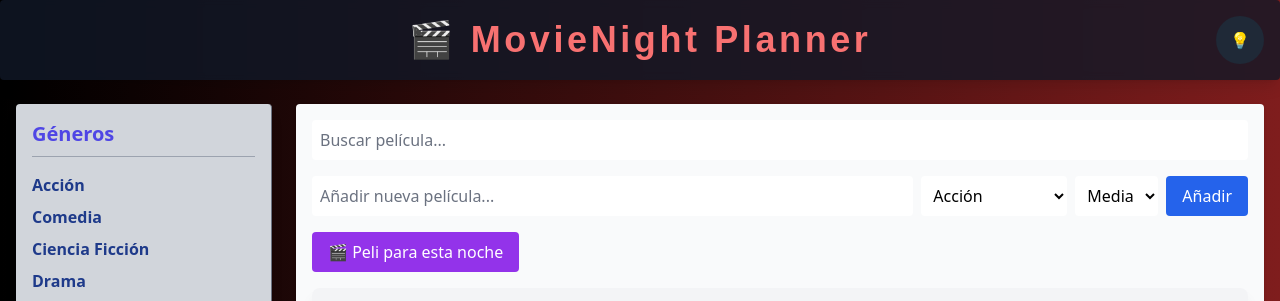
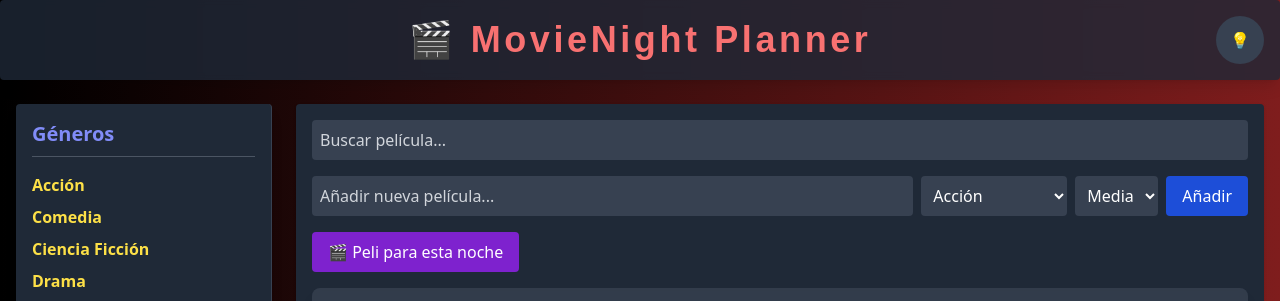
Before and after one commit to Alex92Rivas/taskflow-project, a plain HTML site: page index.html in a window 1280 px wide. Shown: the top 301 px of the page. Drawn offline with nearby package versions, Linux system fonts and the light colour scheme.

Commit message:
fix colores inputs y selects en modo claro

```diff
--- a/index.html
+++ b/index.html
@@ -1,5 +1,5 @@
 <!DOCTYPE html>
-<html lang="es" class="">
+<html lang="es" class="dark">
 <head>
   <meta charset="UTF-8">
   <title>MovieNight Planner</title>
@@ -15,12 +15,47 @@
   </script>
 
   <link rel="stylesheet" href="styles.css">
+
+  <style>
+    /* CAMPOS DEL FORMULARIO: forzar colores */
+    html.dark #search-input,
+    html.dark #task-input,
+    html.dark #category-select,
+    html.dark #priority-select {
+      background-color: #374151 !important;
+      color: white !important;
+    }
+
+    html.dark #search-input::placeholder,
+    html.dark #task-input::placeholder {
+      color: #d1d5db !important;
+    }
+
+    html:not(.dark) #search-input,
+    html:not(.dark) #task-input,
+    html:not(.dark) #category-select,
+    html:not(.dark) #priority-select {
+      background-color: white !important;
+      color: black !important;
+    }
+
+    html:not(.dark) #search-input::placeholder,
+    html:not(.dark) #task-input::placeholder {
+      color: #6b7280 !important;
+    }
+
+    #category-select option,
+    #priority-select option {
+      color: black !important;
+      background-color: white !important;
+    }
+  </style>
 </head>
 
 <body class="bg-gradient-to-r from-black to-red-900 text-gray-100 min-h-screen">
 
   <!-- HEADER -->
-  <header class="bg-gray-900/80 backdrop-blur-sm text-red-400 p-4 shadow-lg mb-6 rounded">
+  <header class="bg-gray-800/80 backdrop-blur-sm text-red-400 p-4 shadow-lg mb-6 rounded">
     <div class="container mx-auto flex items-center justify-between">
       <div class="w-12"></div>
 
@@ -30,9 +65,9 @@
 
       <button
         id="theme-toggle"
-        class="w-12 h-12 flex items-center justify-center bg-gray-800 text-yellow-400 rounded-full hover:bg-gray-700 focus:outline-none focus:ring-2 focus:ring-yellow-400 transition duration-300"
-        aria-label="Alternar modo oscuro"
-        title="Alternar modo oscuro"
+        class="w-12 h-12 flex items-center justify-center bg-gray-700 text-yellow-400 rounded-full hover:bg-gray-600 focus:outline-none focus:ring-2 focus:ring-yellow-400 transition duration-300"
+        aria-label="Alternar modo de campos"
+        title="Alternar modo de campos"
       >
         💡
       </button>
@@ -43,28 +78,28 @@
   <div class="container mx-auto flex gap-6 px-4">
 
     <!-- ASIDE -->
-    <aside class="w-64 bg-gray-300 text-gray-900 p-4 rounded shadow-lg border-r border-gray-500">
-      <h2 class="text-xl font-bold text-indigo-600 border-b border-gray-400 pb-2 mb-4">
+    <aside class="w-64 bg-gray-800 text-gray-100 p-4 rounded shadow-lg border-r border-gray-700">
+      <h2 class="text-xl font-bold text-indigo-400 border-b border-gray-600 pb-2 mb-4">
         Géneros
       </h2>
 
       <ul class="space-y-2">
-        <li class="cursor-pointer text-blue-900 hover:text-blue-700 transition font-semibold">Acción</li>
-        <li class="cursor-pointer text-blue-900 hover:text-blue-700 transition font-semibold">Comedia</li>
-        <li class="cursor-pointer text-blue-900 hover:text-blue-700 transition font-semibold">Ciencia Ficción</li>
-        <li class="cursor-pointer text-blue-900 hover:text-blue-700 transition font-semibold">Drama</li>
+        <li class="cursor-pointer text-yellow-300 hover:text-yellow-200 transition font-semibold">Acción</li>
+        <li class="cursor-pointer text-yellow-300 hover:text-yellow-200 transition font-semibold">Comedia</li>
+        <li class="cursor-pointer text-yellow-300 hover:text-yellow-200 transition font-semibold">Ciencia Ficción</li>
+        <li class="cursor-pointer text-yellow-300 hover:text-yellow-200 transition font-semibold">Drama</li>
       </ul>
     </aside>
 
     <!-- MAIN -->
-    <main class="flex-1 space-y-4 bg-gray-50 p-4 rounded shadow">
+    <main class="flex-1 space-y-4 bg-gray-800 p-4 rounded shadow">
 
       <!-- BUSCADOR -->
       <input
         type="text"
         id="search-input"
         placeholder="Buscar película..."
-        class="w-full p-2 rounded bg-white placeholder-gray-500 focus:ring focus:ring-yellow-400 focus:outline-none transition"
+        class="w-full p-2 rounded bg-gray-700 focus:ring focus:ring-yellow-400 focus:outline-none transition"
       >
 
       <!-- FORMULARIO -->
@@ -75,12 +110,12 @@
           id="task-input"
           placeholder="Añadir nueva película..."
           required
-          class="flex-1 p-2 rounded bg-white placeholder-gray-500 focus:ring focus:ring-blue-400 focus:outline-none transition"
+          class="flex-1 p-2 rounded bg-gray-700 focus:ring focus:ring-blue-400 focus:outline-none transition"
         >
 
         <select
           id="category-select"
-          class="p-2 rounded bg-white focus:outline-none focus:ring focus:ring-blue-400 transition"
+          class="p-2 rounded bg-gray-700 focus:outline-none focus:ring focus:ring-blue-400 transition"
         >
           <option value="Acción">Acción</option>
           <option value="Comedia">Comedia</option>
@@ -90,7 +125,7 @@
 
         <select
           id="priority-select"
-          class="p-2 rounded bg-white focus:outline-none focus:ring focus:ring-blue-400 transition"
+          class="p-2 rounded bg-gray-700 focus:outline-none focus:ring focus:ring-blue-400 transition"
         >
           <option value="high">Alta</option>
           <option value="medium" selected>Media</option>
@@ -99,7 +134,7 @@
 
         <button
           type="submit"
-          class="px-4 py-2 bg-blue-600 text-white rounded hover:bg-blue-500 focus:outline-none focus:ring-2 focus:ring-blue-400 transition duration-300"
+          class="px-4 py-2 bg-blue-700 text-white rounded hover:bg-blue-600 focus:outline-none focus:ring-2 focus:ring-blue-400 transition duration-300"
         >
           Añadir
         </button>
@@ -108,7 +143,7 @@
       <!-- BOTÓN ALEATORIO -->
       <button
         id="random-movie-btn"
-        class="px-4 py-2 bg-purple-600 text-white rounded hover:bg-purple-500 focus:outline-none focus:ring-2 focus:ring-purple-400 transition duration-300"
+        class="px-4 py-2 bg-purple-700 text-white rounded hover:bg-purple-600 focus:outline-none focus:ring-2 focus:ring-purple-400 transition duration-300"
       >
         🎬 Peli para esta noche
       </button>
--- a/styles.css
+++ b/styles.css
@@ -18,8 +18,14 @@
 }
 
 /* =========================
-   MODO DE CAMPOS
+   COLOR INPUTS
 ========================= */
+
+html.dark input,
+html.dark select,
+html.dark option {
+  color: white;
+}
 
 html:not(.dark) input,
 html:not(.dark) select,
@@ -27,9 +33,3 @@ html:not(.dark) option {
   color: black;
   background-color: white;
 }
-
-html.dark input,
-html.dark select,
-html.dark option {
-  color: white;
-}
```
